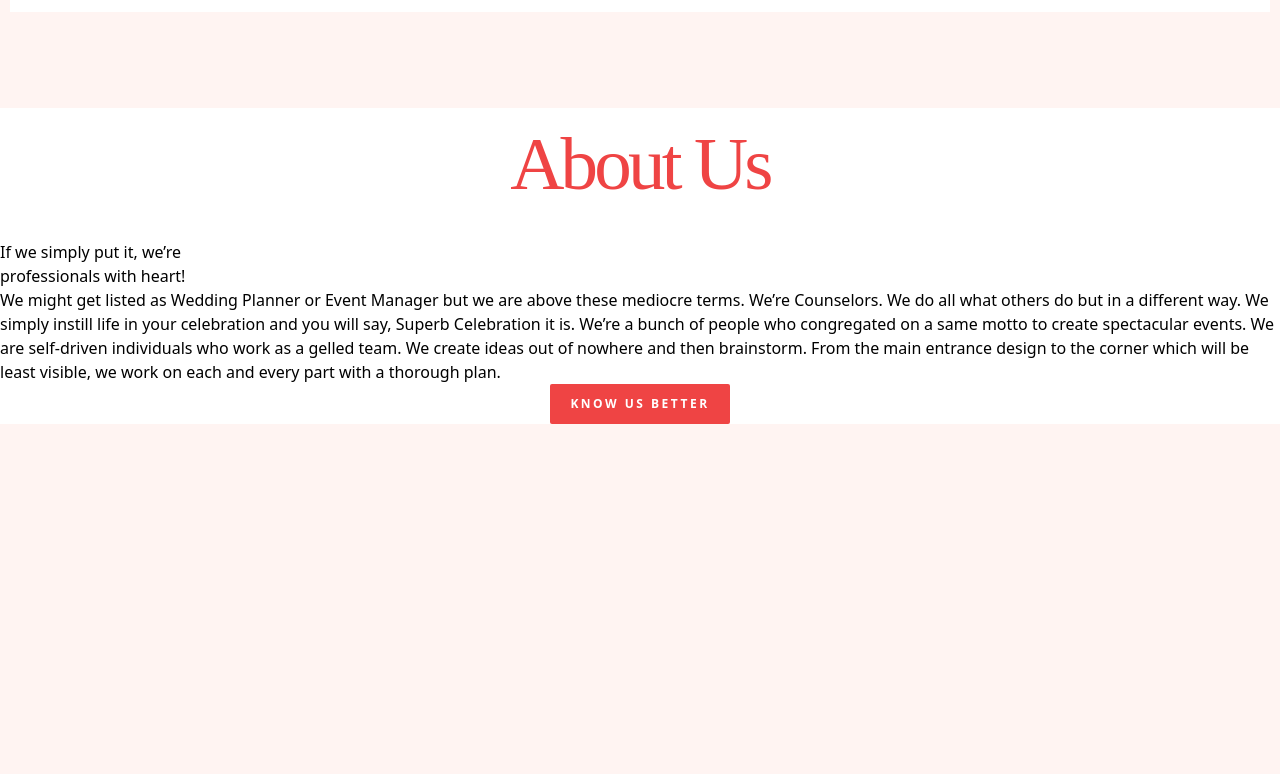
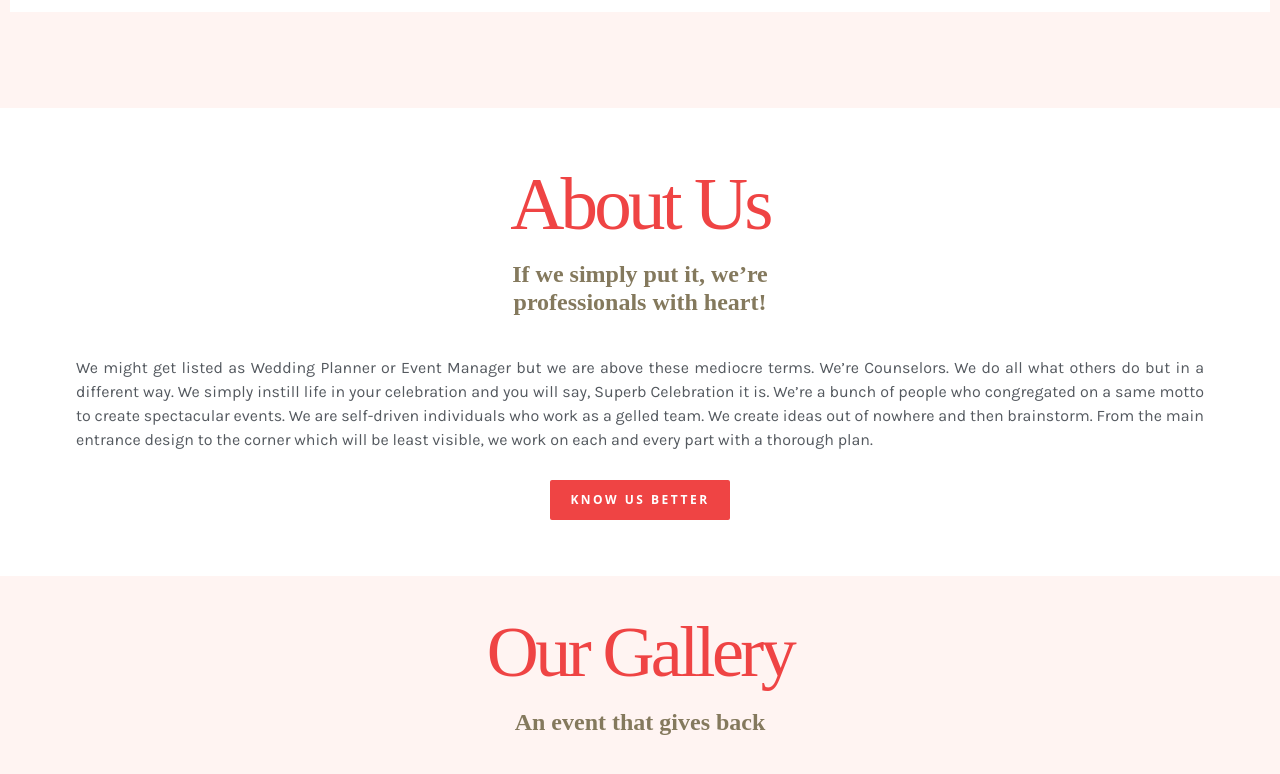
Before and after one commit to afsumeem/scelebration-event-planner, a React (Create React App) app: page / in a window 1280 px wide. Shown: the part 2132-2906 px from the top of the page. Before the commit the page ends 2556 px from the top, so only its background shows below. Built offline with nearby package versions, Linux system fonts and the light colour scheme; a web font is replaced by a local one.

Commit message:
about us done

```diff
--- a/src/App.js
+++ b/src/App.js
@@ -1,5 +1,6 @@
 import React from "react";
 import AboutUs from "./components/AboutUs";
+import Gallery from "./components/Gallery";
 import Hero from "./components/Hero";
 import Navbar from "./components/Navbar";
 import Services from "./components/Services";
@@ -20,7 +21,7 @@ function App() {
         <AboutUs />
 
         {/* TODO: create a <Gallery/> component in src/components and import it here (OPTIONAL) */}
-
+        <Gallery />
 
         {/* TODO: import <Testimonial/> component here */}
 
--- a/src/components/AboutUs.jsx
+++ b/src/components/AboutUs.jsx
@@ -3,13 +3,24 @@
 function AboutUs() {
   return (
     <section>
-      <div className="bg-white">
+      <div className="bg-white px-14 pt-10 pb-14">
         <h1
-          className="text-[75px] text-red-500 text-center font-medium tracking-tighter  pb-[20px] px-[20px] section-title"
-        >About Us</h1>
-        <h2>If we simply put it, we’re <br />
-          professionals with heart!</h2>
-        <p>We might get listed as Wedding Planner or Event Manager but we are above these mediocre terms. We’re Counselors. We do all what others do but in a different way. We simply instill life in your celebration and you will say, Superb Celebration it is. We’re a bunch of people who congregated on a same motto to create spectacular events. We are self-driven individuals who work as a gelled team. We create ideas out of nowhere and then brainstorm. From the main entrance design to the corner which will be least visible, we work on each and every part with a thorough plan.</p>
+          className="text-[75px] text-red-500 text-center font-medium tracking-tighter section-title"
+        >
+          About Us
+        </h1>
+
+        <h2
+          className="text-center text-[#84795D] text-2xl section-para mb-10 font-semibold leading-7"
+        >
+          If we simply put it, we’re <br />
+          professionals with heart!
+        </h2>
+        <p
+          className="mb-7 service-para text-justify text-base text-[#54595F] font-medium px-5"
+        >
+          We might get listed as Wedding Planner or Event Manager but we are above these mediocre terms. We’re Counselors. We do all what others do but in a different way. We simply instill life in your celebration and you will say, Superb Celebration it is. We’re a bunch of people who congregated on a same motto to create spectacular events. We are self-driven individuals who work as a gelled team. We create ideas out of nowhere and then brainstorm. From the main entrance design to the corner which will be least visible, we work on each and every part with a thorough plan.
+        </p>
         <button
           className="bg-red-500 hover:bg-red-700 hover:duration-300 hover:-translate-y-2 text-xs font-bold uppercase leading-7 tracking-[2.5px] text-white px-5 py-1.5 text-center block m-auto rounded-sm "
         >Know Us Better</button>
--- /dev/null
+++ b/src/components/Gallery.jsx
@@ -0,0 +1,25 @@
+
+function Gallery() {
+    return (
+        <section className="p-10">
+            {/* section title */}
+            <div>
+                <h1
+                    className="text-7xl text-red-500 text-center font-medium tracking-tighter pb-[20px] px-[20px] section-title"
+                >
+                    Our Gallery
+                </h1>
+                <h2
+                    className="text-center text-[#84795D] text-2xl section-para mb-10 font-semibold leading-7"
+                >
+                    An event that gives back
+                </h2>
+            </div>
+            <div>
+
+            </div>
+        </section>
+    );
+}
+
+export default Gallery;
```
